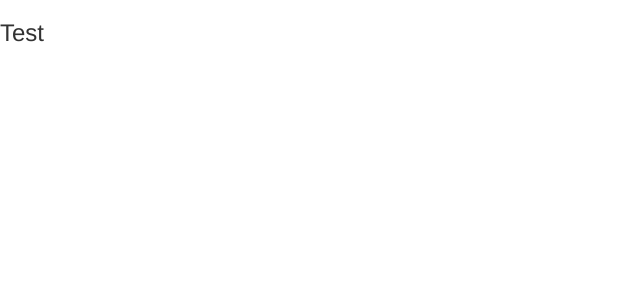
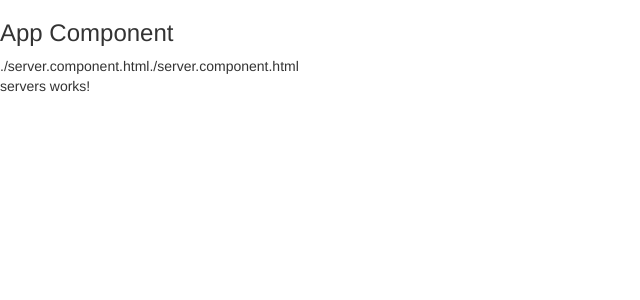
Before and after one commit to gadius/curso-angular, an Angular app: page / in a window 1280 px wide. Shown: the top 300 px of the page, without its empty margins (0-640 px from the left). Built offline with nearby package versions, Linux system fonts and the light colour scheme.

Commit message:
19- creating 2 new components

```diff
--- a/src/app/app.component.html
+++ b/src/app/app.component.html
@@ -1 +1,5 @@
-<h3>Test</h3>
+<h3>App Component</h3>
+
+<app-server></app-server>
+<app-server></app-server>
+<app-servers></app-servers>
--- a/src/app/app.module.ts
+++ b/src/app/app.module.ts
@@ -3,12 +3,16 @@
 import {FormsModule} from '@angular/forms'
 
 import { AppComponent } from './app.component';
+import { ServerComponent } from './server/server.component';
+import { ServersComponent } from './servers/servers.component';
 
 
 
 @NgModule({
   declarations: [
-    AppComponent
+    AppComponent,
+    ServerComponent,
+    ServersComponent
   ],
   imports: [
     BrowserModule,
--- a/src/app/server/server.component.html
+++ b/src/app/server/server.component.html
@@ -1 +1 @@
-<p>Server Component</p>
+<p>Server Component test</p>
--- a/src/app/server/server.component.ts
+++ b/src/app/server/server.component.ts
@@ -2,7 +2,7 @@
 
 @Component({
     selector: 'app-server',
-    template: './server.components.html'
+    template: './server.component.html'
 
 })
 export class ServerComponent {
--- /dev/null
+++ b/src/app/servers/servers.component.html
@@ -0,0 +1 @@
+<p>servers works!</p>
--- /dev/null
+++ b/src/app/servers/servers.component.ts
@@ -0,0 +1,15 @@
+import { Component, OnInit } from '@angular/core';
+
+@Component({
+  selector: 'app-servers',
+  templateUrl: './servers.component.html',
+  styleUrls: ['./servers.component.css']
+})
+export class ServersComponent implements OnInit {
+
+  constructor() { }
+
+  ngOnInit(): void {
+  }
+
+}
```
Also changed, not shown: src/app/servers/servers.component.css (added), 1 other file (tests, documents, lock files or other folders).
